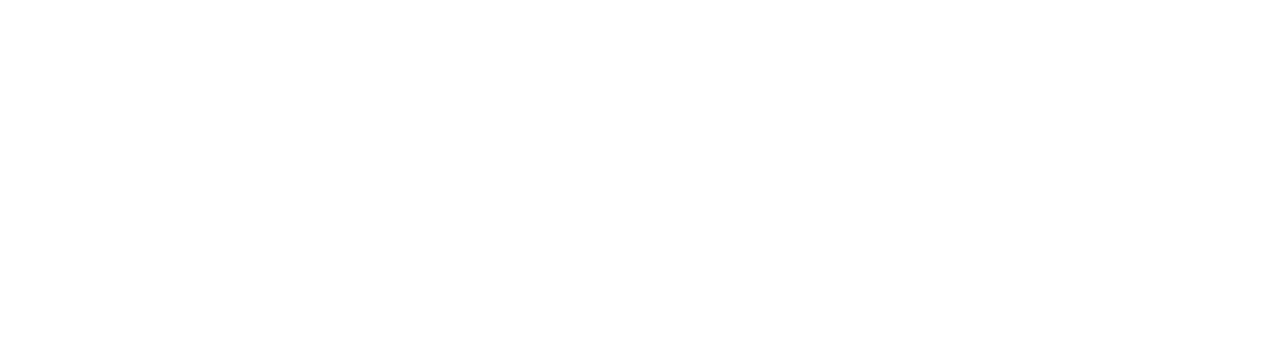
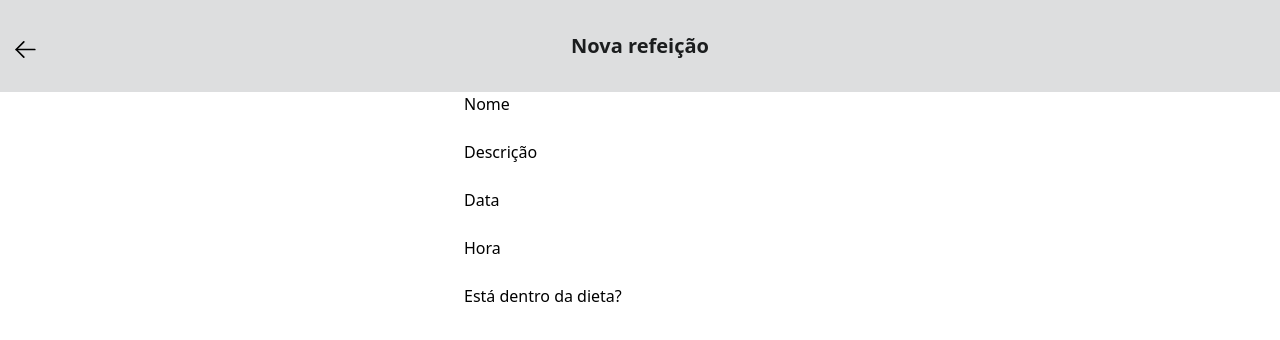
Before and after one commit to Murillou/daily-diet-api, a React (Vite) app in the folder front-end/: page /NewMeal in a window 1280 px wide. Shown: the top 340 px of the page. Built offline with nearby package versions, Linux system fonts and the light colour scheme.

Commit message:
[feat] componente de nova refeição estilizado

```diff
--- a/front-end/src/components/NewMeal/NewMeal.tsx
+++ b/front-end/src/components/NewMeal/NewMeal.tsx
@@ -1,3 +1,35 @@
+import { ArrowLeft } from 'phosphor-react';
+
 export function NewMeal() {
-  return <main> </main>;
+  return (
+    <main>
+      <section className="flex justify-center items-center p-8 bg-base-gray-500 relative">
+        <ArrowLeft size={27} className="absolute left-3 top-9" />
+        <h1 className="text-xl text-base-gray-100 font-bold">Nova refeição</h1>
+      </section>
+
+      <section>
+        <form
+          action="#"
+          className="flex flex-col justify-center mx-auto max-w-[352px]"
+        >
+          <label htmlFor="name">Nome</label>
+          <input type="text" id="name" />
+
+          <label htmlFor="description">Descrição</label>
+          <input type="text" id="description" />
+
+          <label htmlFor="data">Data</label>
+          <input type="text" id="data" />
+
+          <label htmlFor="hour">Hora</label>
+          <input type="text" id="hour" />
+
+          <p>Está dentro da dieta?</p>
+          <button type="button"></button>
+          <button type="button"></button>
+        </form>
+      </section>
+    </main>
+  );
 }
--- a/front-end/tailwind.config.js
+++ b/front-end/tailwind.config.js
@@ -7,6 +7,8 @@
         'green-ligth': '#E5F0DB',
         'green-dark': '#639339',
         'base-gray': '#333638',
+        'base-gray-100': '#1B1D1E',
+        'base-gray-500': '#DDDEDF',
       },
       fontFamily: {
         nunito: "'Nunito Sans', 'sans serif'",
```
